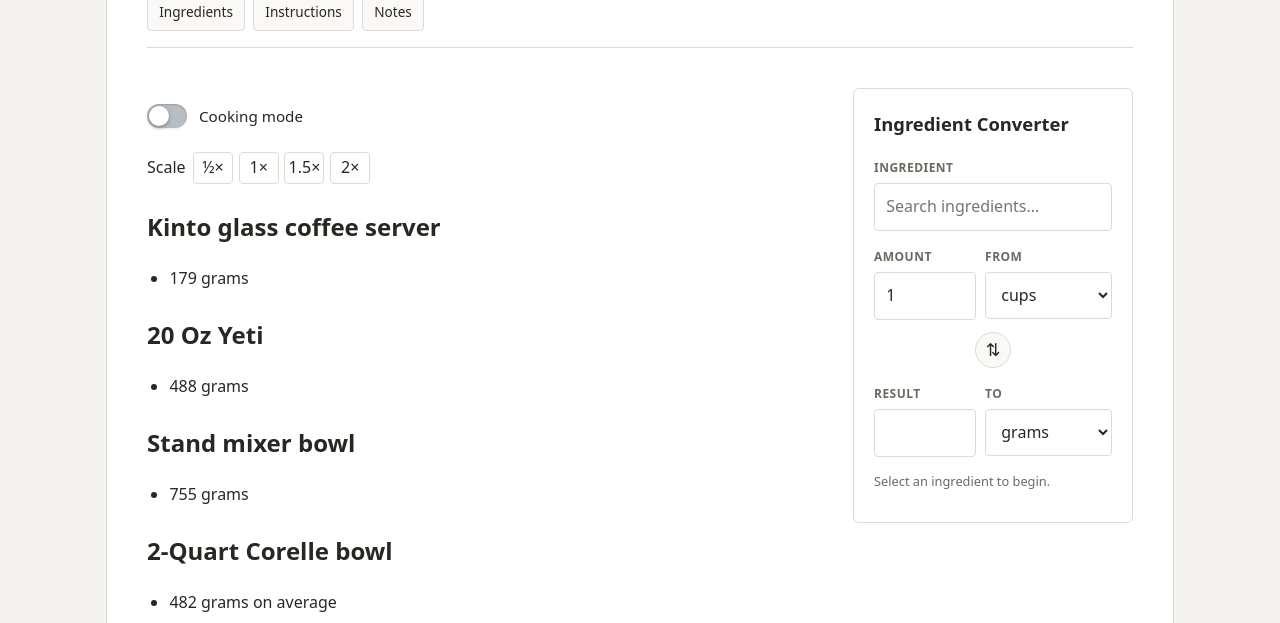
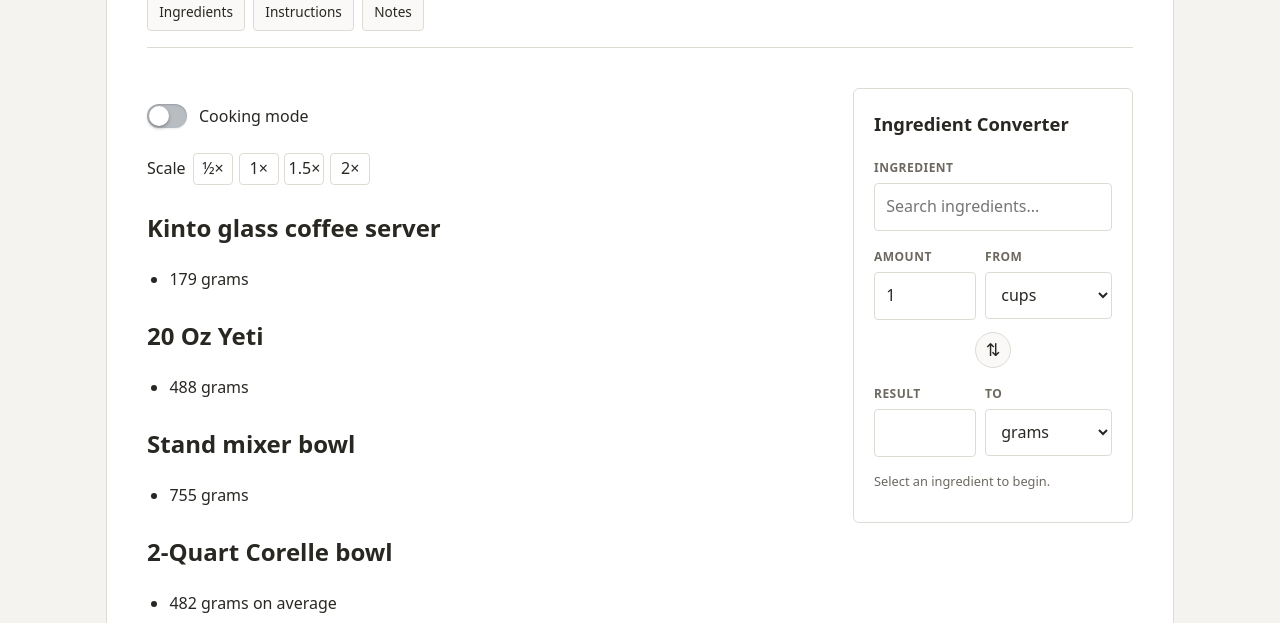
Before and after one commit to sundaycake/recipes, a Jekyll site: the page built from _recipes/-weights-of-kitchen-items.md, in a window 1280 px wide and 1183 px high. Shown: the part 329-952 px from the top of the window. Built offline with Jekyll 4.4.1, drawn with Linux system fonts in a browser that asks for light colours.

Commit message:
Update style.css

```diff
--- a/assets/css/style.css
+++ b/assets/css/style.css
@@ -1119,7 +1119,6 @@ a:hover {
 }
 
 .baking-mode-label {
-  font-size: 0.95rem;
   font-weight: 500;
   color: var(--text);
 }
```
